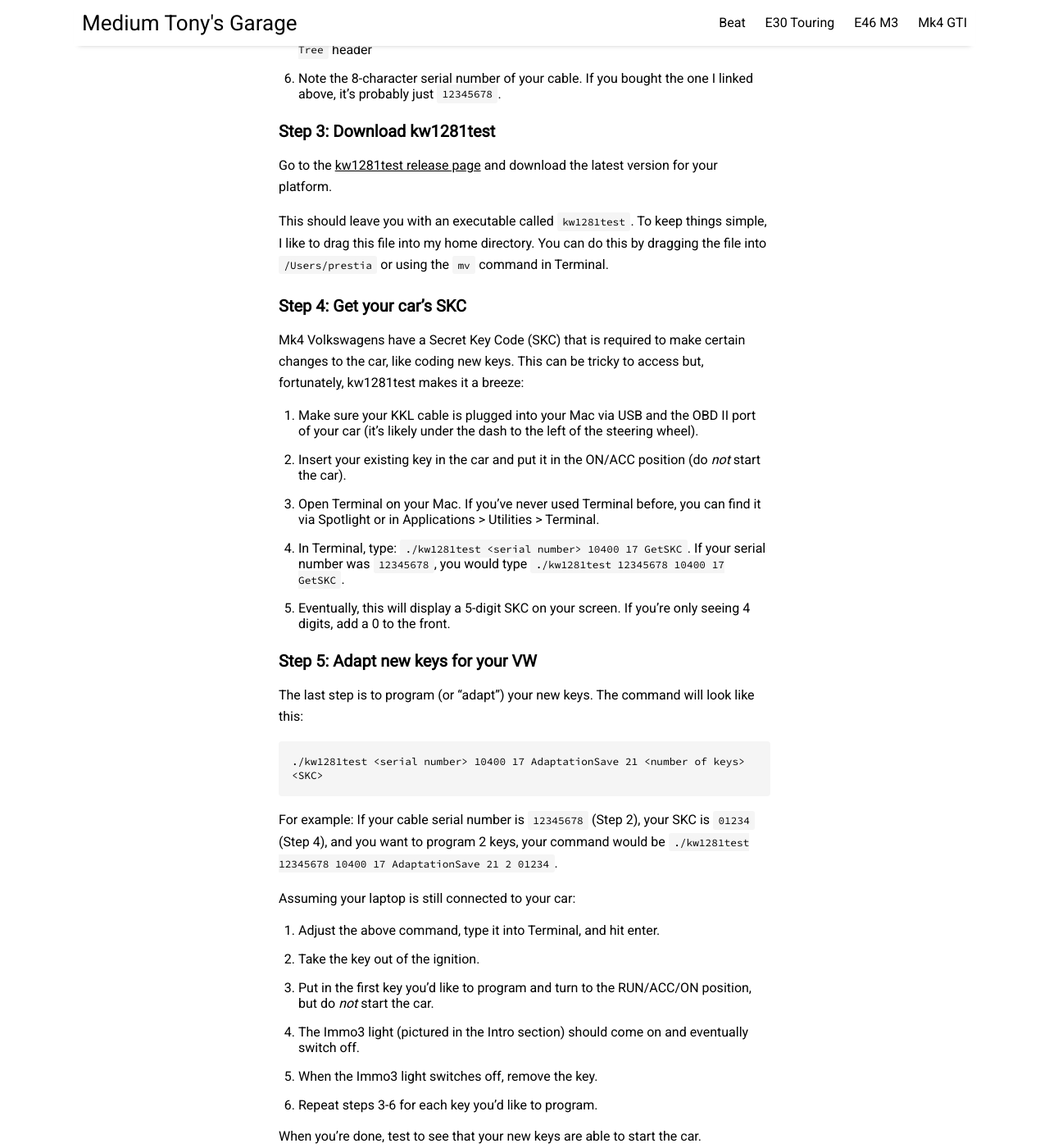
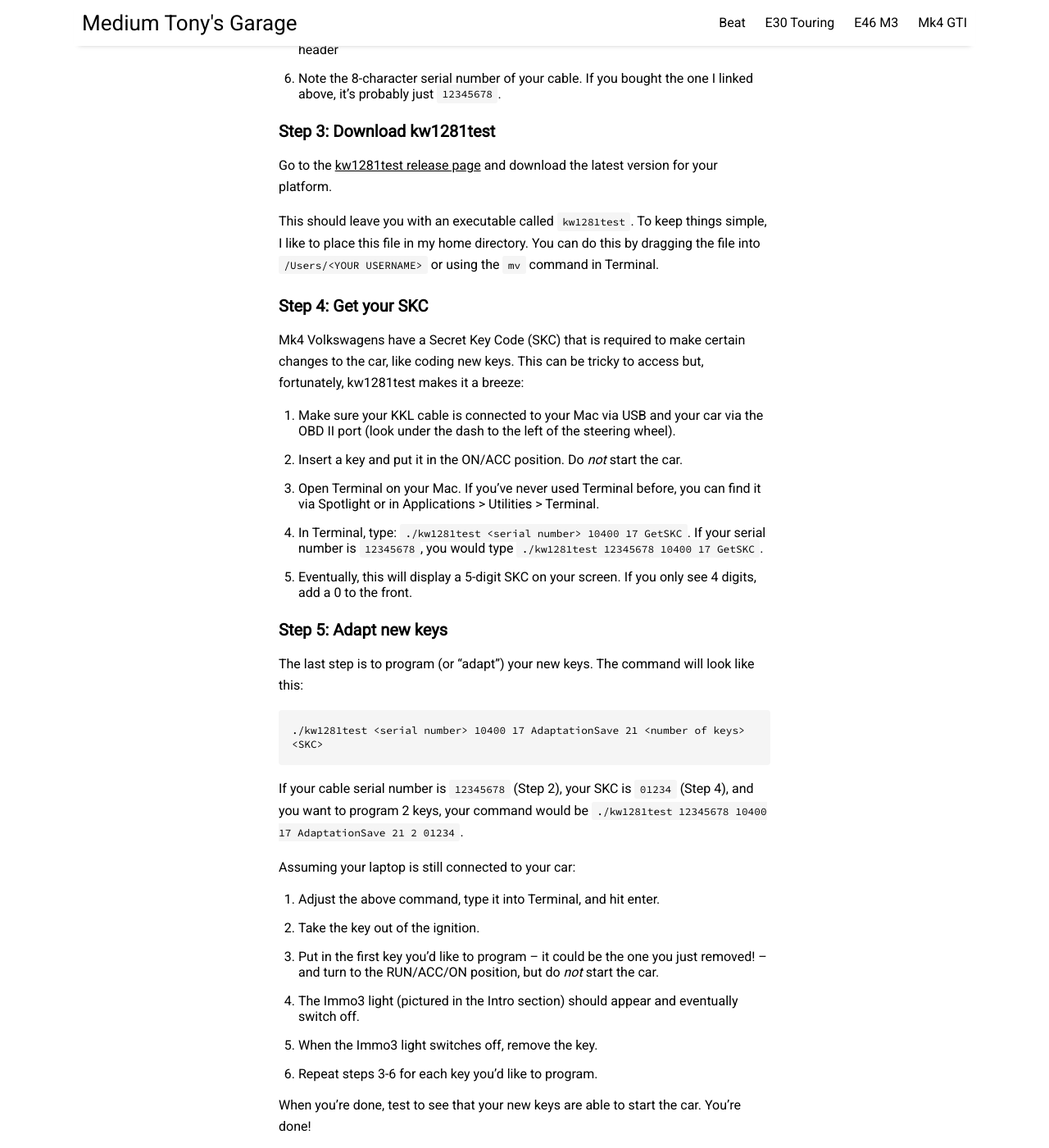
Before and after one commit to prestia/mediumtonys, a Jekyll site: the page built from _posts/2023-08-31-mk4-vw-key-coding.md, in a window 1280 px wide and 1400 px high, scrolled down 3818 px. Shown: the whole window at 82% size. Built offline with Jekyll 4.4.1, drawn with Linux system fonts in a browser that asks for light colours; nearby versions of some CDN libraries; some of the changed text lies outside the part shown.

Commit message:
Update 2023-08-31-mk4-vw-key-coding.md

````diff
--- a/_posts/2023-08-31-mk4-vw-key-coding.md
+++ b/_posts/2023-08-31-mk4-vw-key-coding.md
@@ -44,7 +44,7 @@ First, you'll need to buy some key blanks. I bought [this one without the keyles
 
 Once you have a blank, you'll need to get it cut by a locksmith. I don't know of any self-service kiosks that can cut these VW keys. There are some [online services](https://www.tunemyeuro.com/TME0260) that can sell and cut keys for you in one step.
 
-You'll also need to install your new transponders. I ended up using a dollop of hot glue to secure mine inside of the key housing. There are several [videos on YouTube](https://www.youtube.com/watch?v=EmhOOMH64Vc) explaining this process.
+You'll also need to install your new transponders. I ended up using a dollop of hot glue to secure mine inside the key housing. There are several [videos on YouTube](https://www.youtube.com/watch?v=EmhOOMH64Vc) explaining this process.
 
 It's worth noting that you don't have to wait for keys to be cut before programming the transponders. You could use a single key blade and swap between the transponders (this will make more sense in Step  5).
 
@@ -74,47 +74,47 @@ The installation process works roughly as follows, but you may need to change th
 To use kw1281test, we'll need to know the serial number of your KKL cable. On Mac, this is simple:
 
 1. Plug in your cable. If you only have USB-C ports on your mac, this is where that USB-A to USB-C adapter will be required.
-2. Click the Apple () icon in the top left of your menu barmenu
+2. Click the Apple () icon in the top left of your menu bar
 3. Hold down the option (⌥) key and then click `System Information...` (if you're not holding down ⌥, this will be called `About This Mac`)
 4. Click `USB` under the `Hardware` heading in the left pane
-5. Here you should see your cable in the maimn window under the `USB Device Tree` header
+5. You should see your cable in the main window under the `USB Device Tree` header
 6. Note the 8-character serial number of your cable. If you bought the one I linked above, it's probably just `12345678`.
 
 ### Step 3: Download kw1281test
 
 Go to the [kw1281test release page](https://github.com/gmenounos/kw1281test/releases) and download the latest version for your platform.
 
-This should leave you with an executable called `kw1281test`. To keep things simple, I like to drag this file into my home directory. You can do this by dragging the file into `/Users/prestia` or using the `mv` command in Terminal.
+This should leave you with an executable called `kw1281test`. To keep things simple, I like to place this file in my home directory. You can do this by dragging the file into `/Users/<YOUR USERNAME>` or using the `mv` command in Terminal.
 
-### Step 4: Get your car's SKC
+### Step 4: Get your SKC
 
 Mk4 Volkswagens have a Secret Key Code (SKC) that is required to make certain changes to the car, like coding new keys. This can be tricky to access but, fortunately, kw1281test makes it a breeze:
 
-1. Make sure your KKL cable is plugged into your Mac via USB and the OBD II port of your car (it's likely under the dash to the left of the steering wheel).
-2. Insert your existing key in the car and put it in the ON/ACC position (do _not_ start the car).
+1. Make sure your KKL cable is connected to your Mac via USB and your car via the OBD II port (look under the dash to the left of the steering wheel).
+2. Insert a key and put it in the ON/ACC position. Do _not_ start the car.
 3. Open Terminal on your Mac. If you've never used Terminal before, you can find it via Spotlight or in Applications > Utilities > Terminal.
-4. In Terminal, type: `./kw1281test <serial number> 10400 17 GetSKC`. If your serial number was `12345678`, you would type `./kw1281test 12345678 10400 17 GetSKC`.
-5. Eventually, this will display a 5-digit SKC on your screen. If you're only seeing 4 digits, add a 0 to the front.
+4. In Terminal, type: `./kw1281test <serial number> 10400 17 GetSKC`. If your serial number is `12345678`, you would type `./kw1281test 12345678 10400 17 GetSKC`.
+5. Eventually, this will display a 5-digit SKC on your screen. If you only see 4 digits, add a 0 to the front.
 
-### Step 5: Adapt new keys for your VW
+### Step 5: Adapt new keys
 
 The last step is to program (or "adapt") your new keys. The command will look like this:
 ```
 ./kw1281test <serial number> 10400 17 AdaptationSave 21 <number of keys> <SKC>
 ```
 
-For example: If your cable serial number is `12345678` (Step 2), your SKC is `01234` (Step 4), and you want to program 2 keys, your command would be `./kw1281test 12345678 10400 17 AdaptationSave 21 2 01234`.
+If your cable serial number is `12345678` (Step 2), your SKC is `01234` (Step 4), and you want to program 2 keys, your command would be `./kw1281test 12345678 10400 17 AdaptationSave 21 2 01234`.
 
 Assuming your laptop is still connected to your car:
 
 1. Adjust the above command, type it into Terminal, and hit enter.
 2. Take the key out of the ignition.
-3. Put in the first key you'd like to program and turn to the RUN/ACC/ON position, but do _not_ start the car.
-5. The Immo3 light (pictured in the Intro section) should come on and eventually switch off.
+3. Put in the first key you'd like to program -- it could be the one you just removed! -- and turn to the RUN/ACC/ON position, but do _not_ start the car.
+5. The Immo3 light (pictured in the Intro section) should appear and eventually switch off.
 6. When the Immo3 light switches off, remove the key.
 7. Repeat steps 3-6 for each key you'd like to program.
 
-When you're done, test to see that your new keys are able to start the car.
+When you're done, test to see that your new keys are able to start the car. You're done!
 
 ### More uses for kw1281test
 
@@ -125,11 +125,11 @@ Adapting keys is just the start of things you can do with kw1281test. The basic
 ```
 
 Where:
-* `<serial number>` is the serial number of your cable (see Step 2)
-* `<baud>` is the transmission speed. This will almost always be `10400` or `9600` but you can experiment if you're having trouble
+* `<serial number>` is the serial number of your cable (see Step 2).
+* `<baud>` is the transmission speed. This will almost always be `10400` or `9600` but you can experiment if you're having trouble.
 * `<address>` is the ECU control module we'll be talking to (e.g., `1` is the ECU and `17` is the instrument cluster). I've provided a list of them below.
-* `<command>` is the action you would like to take (see list below)
-* `<args>` are any extra arguments needed to execute the command (see list below)
+* `<command>` is the action you would like to take (see list below).
+* `<args>` are any extra arguments needed to execute the command (see list below).
 
 #### ECU control modules
 
@@ -147,7 +147,7 @@ Where:
 
 #### Commands and arguments
 
-We already covered `GetSKC` and `AdaptationSave` in this guy, but a complete list of commands and arguments are available [here](https://github.com/gmenounos/kw1281test/wiki/Commands). kw1281 test gets really interesting when you start playing with `BasicSetting` -- you can learn more about Basic Settings at [Ross-Tech](https://www.ross-tech.com/vcds/tour/b-settings.php).
+We already covered `GetSKC` and `AdaptationSave` in this guide, but a complete list of commands and arguments is available [here](https://github.com/gmenounos/kw1281test/wiki/Commands). kw1281 test gets really interesting when you start playing with `BasicSetting` -- you can learn more about Basic Settings at [Ross-Tech](https://www.ross-tech.com/vcds/tour/b-settings.php).
 
 ### Contact
 Did you find this guide helpful? Do you have some suggestions on how it can be improved? [Send me an email](mailto:tony@mediumtonysgarage.com) or make some [edits on GitHub](https://github.com/prestia/mediumtonys/blob/main/_posts/2023-08-31-mk4-vw-key-coding.md). The developer of kw1281test is also extremely active at [TDI Club](https://forums.tdiclub.com/index.php?threads/kw1281test-a-free-vds-pro-vagtacho-alternative.509151/).
````
Also changed, not shown: other parts of _posts/2023-08-31-mk4-vw-key-coding.md (+5 -5 lines).
